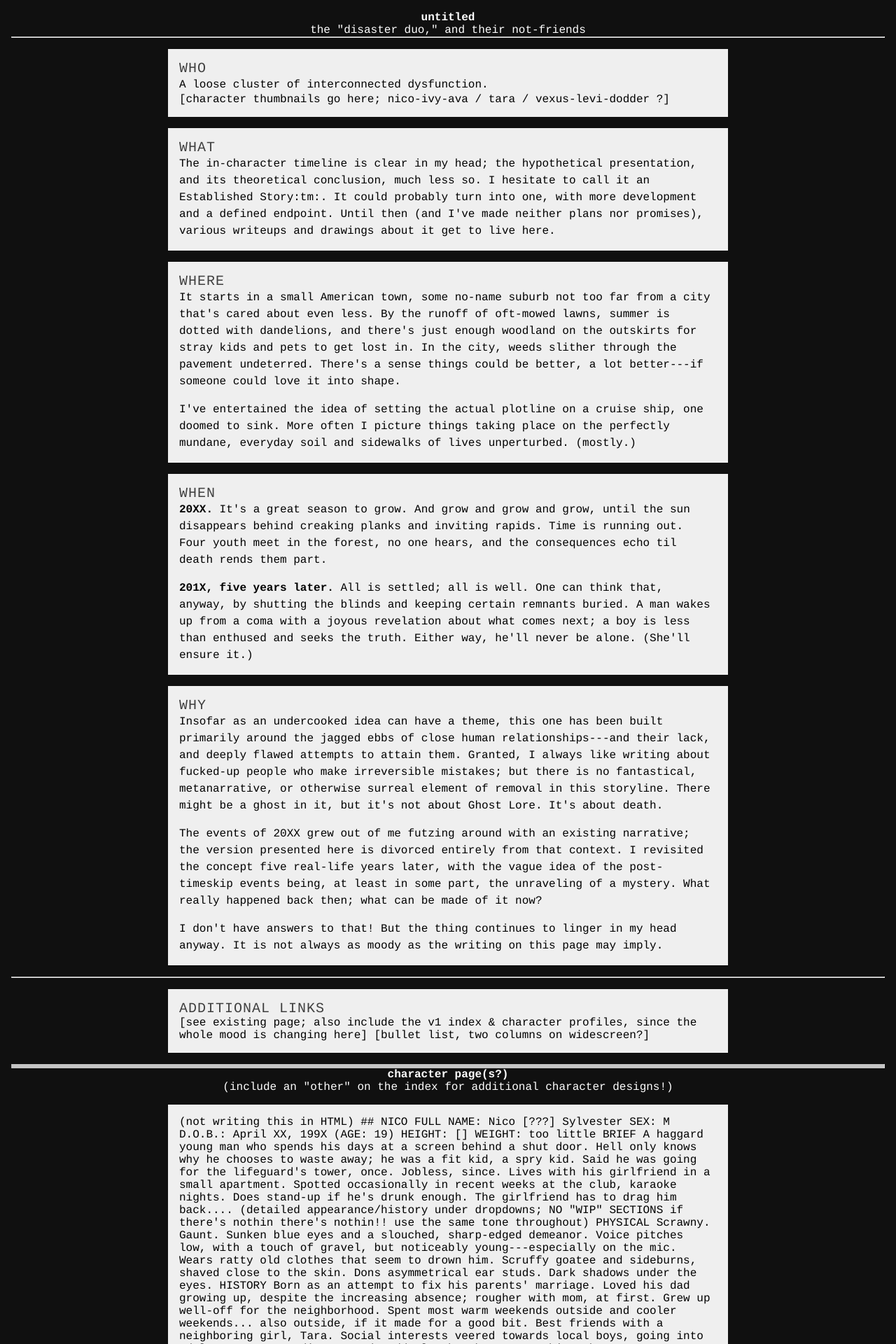
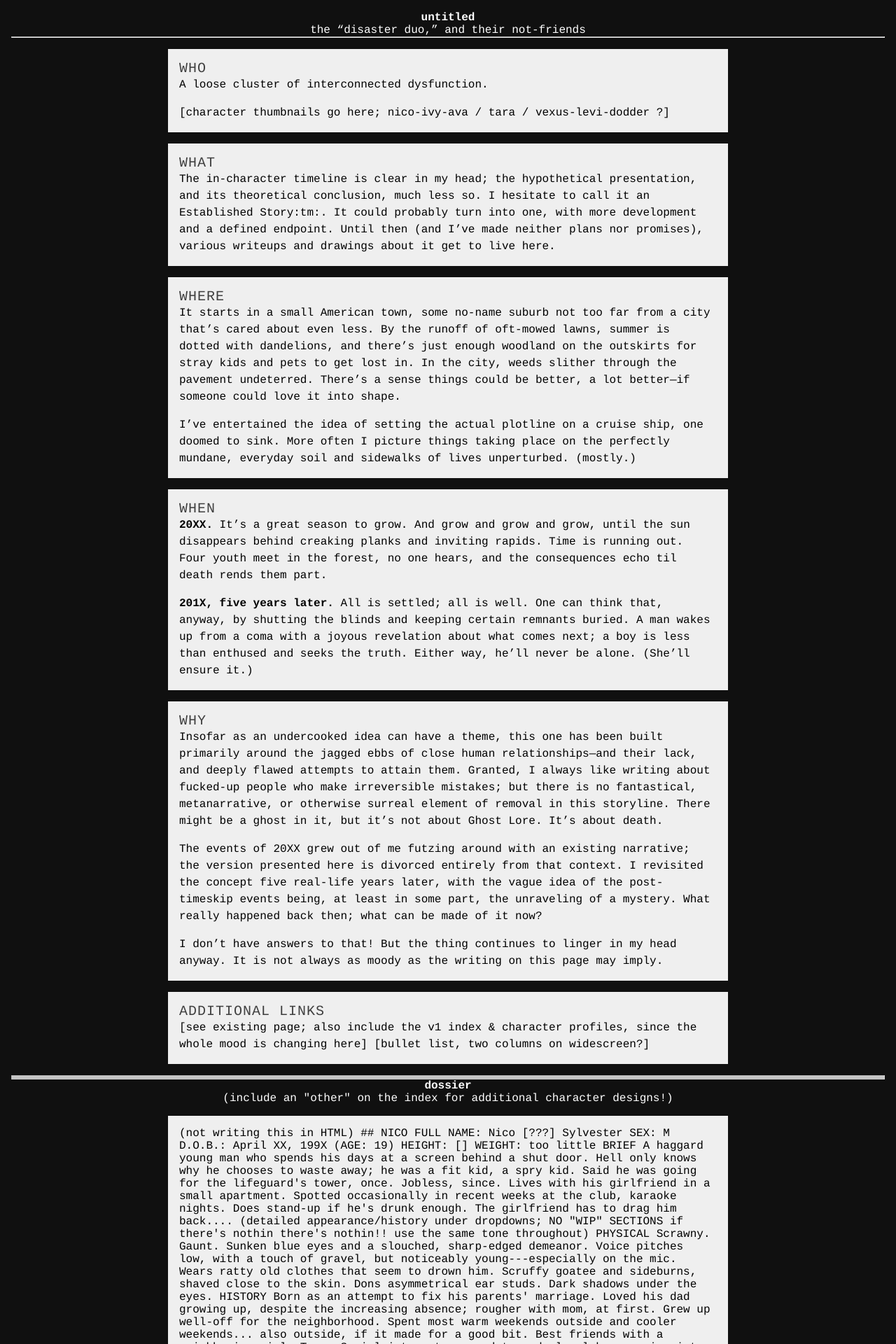
Before and after one commit to a-flyleaf/toyshelf, a Jekyll site: the page built from cmyk.html, in a window 1280 px wide. Shown: the top 1920 px of the page at 70% size. Built offline with Jekyll 4.4.1, drawn with Linux system fonts in a browser that asks for light colours; part of the change alters nothing that is shown; some of the changed text lies outside the part shown.

Commit message:
cmyk to liquid/jekyll WIP
hmm. do i Want to make separate webpages though

```diff
--- a/cmyk.html
+++ b/cmyk.html
@@ -1,24 +1,52 @@
+---
+layout: none
+title: "untitled"
+hspan: >-
+  the "disaster duo," and their not-friends
+
+sections:
+  - h2: who
+    txt: |-
+      A loose cluster of interconnected dysfunction.
+
+      [character thumbnails go here; nico-ivy-ava / tara / vexus-levi-dodder ?]
+  - h2: what
+    txt: |-
+      The in-character timeline is clear in my head; the hypothetical presentation, and its theoretical conclusion, much less so. I hesitate to call it an Established Story:tm:. It could probably turn into one, with more development and a defined endpoint. Until then (and I've made neither plans nor promises), various writeups and drawings about it get to live here.
+  - h2: where
+    txt: |-
+      It starts in a small American town, some no-name suburb not too far from a city that's cared about even less. By the runoff of oft-mowed lawns, summer is dotted with dandelions, and there's just enough woodland on the outskirts for stray kids and pets to get lost in. In the city, weeds slither through the pavement undeterred. There's a sense things could be better, a lot better---if someone could love it into shape.
+
+      I've entertained the idea of setting the actual plotline on a cruise ship, one doomed to sink. More often I picture things taking place on the perfectly mundane, everyday soil and sidewalks of lives unperturbed. (mostly.)
+  - h2: when
+    txt: |-
+      <b>20XX.</b> It's a great season to grow. And grow and grow and grow, until the sun disappears behind creaking planks and inviting rapids. Time is running out. Four youth meet in the forest, no one hears, and the consequences echo til death rends them part.
+
+      <b>201X, five years later.</b> All is settled; all is well. One can think that, anyway, by shutting the blinds and keeping certain remnants buried. A man wakes up from a coma with a joyous revelation about what comes next; a boy is less than enthused and seeks the truth. Either way, he'll never be alone. (She'll ensure it.)
+  - h2: why
+    txt: |-
+      Insofar as an undercooked idea can have a theme, this one has been built primarily around the jagged ebbs of close human relationships---and their lack, and deeply flawed attempts to attain them. Granted, I always like writing about fucked-up people who make irreversible mistakes; but there is no fantastical, metanarrative, or otherwise surreal element of removal in this storyline. There might be a ghost in it, but it's not about Ghost Lore. It's about death.
+
+      The events of 20XX grew out of me futzing around with an existing narrative; the version presented here is divorced entirely from that context. I revisited the concept five real-life years later, with the vague idea of the post-timeskip events being, at least in some part, the unraveling of a mystery. What really happened back then; what can be made of it now?
+
+      I don't have answers to that! But the thing continues to linger in my head anyway. It is not always as moody as the writing on this page may imply.
+additional: |-
+  [see existing page; also include the v1 index & character profiles, since the whole mood is changing here] [bullet list, two columns on widescreen?]
+---
 <!DOCTYPE html>
 <html><head><meta charset="UTF-8"><meta http-equiv="X-UA-Compatible" content="IE=edge"><meta name="viewport" content="width=device-width, initial-scale=1.0">
   <title>sleepless behavior.html</title>
   <style>
     *{box-sizing:border-box; font-size:100%; margin:0; padding:0;}
     .x{position:absolute; left:-999px; width:1px; height:1px; top:auto; overflow:hidden;}
-    header,main,nav,section,footer{display:block;}
+    body{background:#101010; color:#fff; padding:1rem; font-family:courier,monospace;}
+    header,main,section,footer{display:block;}
     img{max-width:100%; height:auto;}
-    /*DELETE PER-PAGE IF UNUSED*/summary{cursor:pointer;}
+    small{font-size:.75em;}
+    /*DELETE IF UNUSED*/summary{cursor:pointer;}
     a:focus,summary:focus{outline:/*DEFINE*/;}
 
-    /*
-    @media (prefers-color-scheme:dark){
-      body{background:#202020; color:#efefef;}
-      a{color:#80cfff;}
-    }
-    */
-
-    body{background:#101010; color:#fff; padding:1rem; font-family:courier,monospace;}
-    small{font-size:.75em;}
-    header,footer{text-align:center;}
+		header,footer{text-align:center;}
     section{background:#efefef; color:#000; margin:1em auto; padding:1em; max-width:50em;}
     h2{text-transform:uppercase; letter-spacing:.05em; font-size:1.25em; font-weight:normal; color:#404040;}
     p{line-height:1.5;} p+p{margin-top:1em;}
@@ -32,55 +60,29 @@
 </head><body>
 
   <header>
-    <h1>untitled</h1>
-    <span>the "disaster duo," and their not-friends</span>
+    <h1>{{page.title}}</h1>
+    {{page.hspan|markdownify|replace:"<p>","<span>"|replace:"</p>","</span>"}}
   </header>
 
   <hr>
 
+	<main>
+		{%for s in page.sections%}<section>
+			<h2>{{s.h2}}</h2>
+			{{s.txt|markdownify}}
+		</section>{%endfor%}
+		<section>
+			<h2>additional links</h2>
+			{{page.additional|markdownify}}
+		</section>
+	</main>
+
   <main>
-    <section>
-      <h2>who</h2>
-      <p>A loose cluster of interconnected dysfunction.</p>
-      [character thumbnails go here; nico-ivy-ava / tara / vexus-levi-dodder ?]
-    </section>
-
-    <section>
-      <h2>what</h2>
-      <p>The in-character timeline is clear in my head; the hypothetical presentation, and its theoretical conclusion, much less so. I hesitate to call it an Established Story:tm:. It could probably turn into one, with more development and a defined endpoint. Until then (and I've made neither plans nor promises), various writeups and drawings about it get to live here.</p>
-    </section>
-
-    <section>
-      <h2>where</h2>
-      <p>It starts in a small American town, some no-name suburb not too far from a city that's cared about even less. By the runoff of oft-mowed lawns, summer is dotted with dandelions, and there's just enough woodland on the outskirts for stray kids and pets to get lost in. In the city, weeds slither through the pavement undeterred. There's a sense things could be better, a lot better---if someone could love it into shape.</p>
-      <p>I've entertained the idea of setting the actual plotline on a cruise ship, one doomed to sink. More often I picture things taking place on the perfectly mundane, everyday soil and sidewalks of lives unperturbed. (mostly.)</p>
-    </section>
-
-    <section>
-      <h2>when</h2>
-      <p><b>20XX.</b> It's a great season to grow. And grow and grow and grow, until the sun disappears behind creaking planks and inviting rapids. Time is running out. Four youth meet in the forest, no one hears, and the consequences echo til death rends them part.</p>
-      <p><b>201X, five years later.</b> All is settled; all is well. One can think that, anyway, by shutting the blinds and keeping certain remnants buried. A man wakes up from a coma with a joyous revelation about what comes next; a boy is less than enthused and seeks the truth. Either way, he'll never be alone. (She'll ensure it.)</p>
-    </section>
-
-    <section>
-      <h2>why</h2>
-      <p>Insofar as an undercooked idea can have a theme, this one has been built primarily around the jagged ebbs of close human relationships---and their lack, and deeply flawed attempts to attain them. Granted, I always like writing about fucked-up people who make irreversible mistakes; but there is no fantastical, metanarrative, or otherwise surreal element of removal in this storyline. There might be a ghost in it, but it's not about Ghost Lore. It's about death.</p>
-      <p>The events of 20XX grew out of me futzing around with an existing narrative; the version presented here is divorced entirely from that context. I revisited the concept five real-life years later, with the vague idea of the post-timeskip events being, at least in some part, the unraveling of a mystery. What really happened back then; what can be made of it now?</p>
-      <p>I don't have answers to that! But the thing continues to linger in my head anyway. It is not always as moody as the writing on this page may imply.</p>
-    </section>
-
-    <hr>
-
-    <section>
-      <h2>additional links</h2>
-      [see existing page; also include the v1 index & character profiles, since the whole mood is changing here] [bullet list, two columns on widescreen?]
-    </section>
-
 
     <hr><hr><hr>
 
 
-    <header><h1>character page(s?)</h1>(include an "other" on the index for additional character designs!)</header>
+    <header><h1>dossier</h1>(include an "other" on the index for additional character designs!)</header>
     <section>(not writing this in HTML)
       ## NICO
       FULL NAME: Nico [???] Sylvester
@@ -251,5 +253,5 @@
 
   <hr>
 
-  <footer><small>a page from <a href="{%include url.html}">a-flyleaf's toyshelf</a></small></footer>
+  <footer><small>a page from <a href="{%include url.html%}">a-flyleaf’s toyshelf</a></small></footer>
 </body></html>
```
